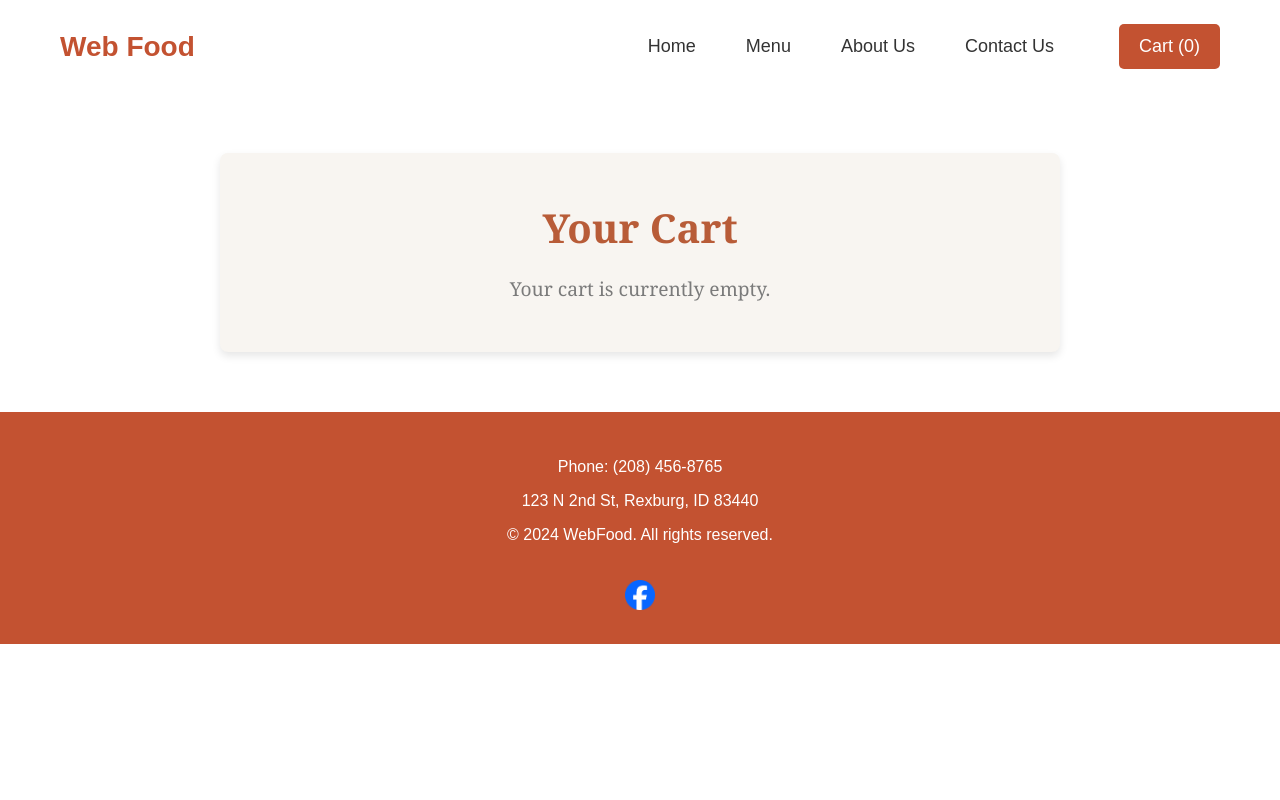
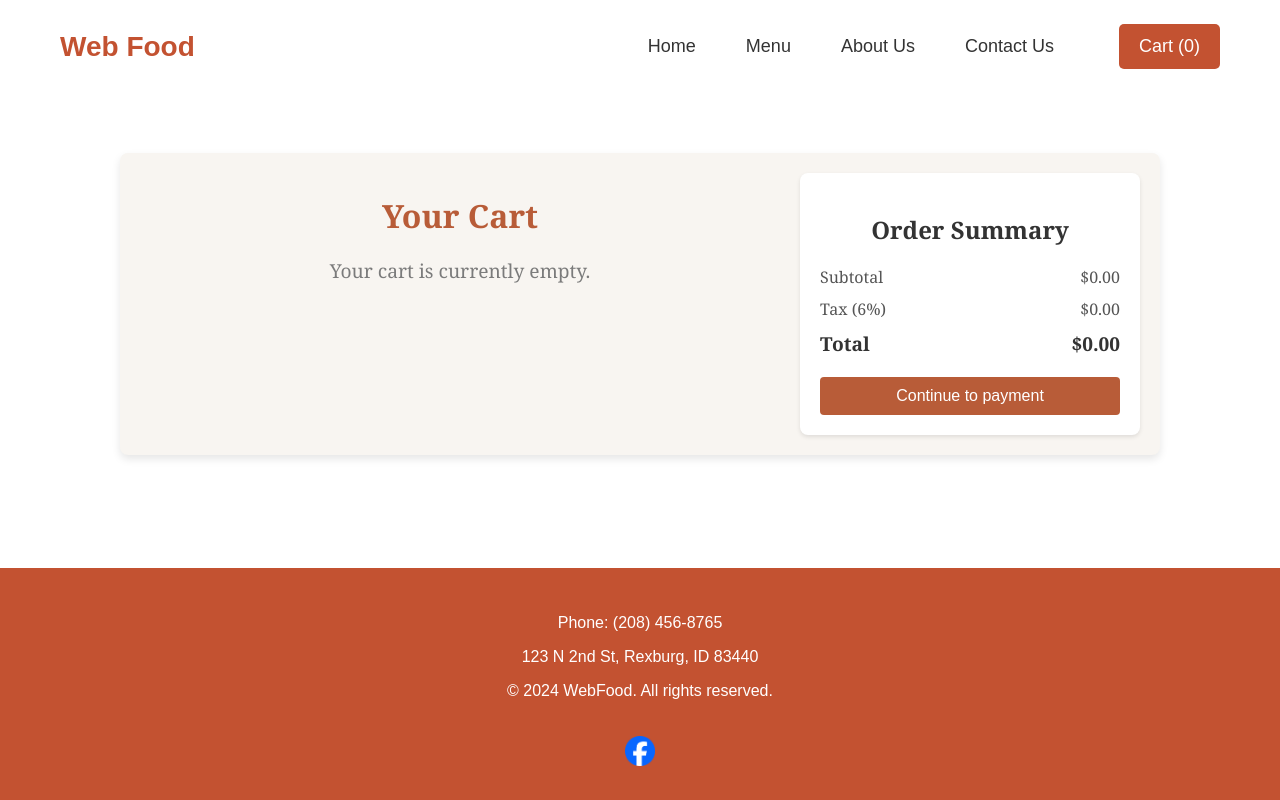
Before and after one commit to chrisglw/WebFood-frontend, a React (Create React App) app: page /cart in a window 1280 px wide. Built offline with nearby package versions, Linux system fonts and the light colour scheme.

Commit message:
Add prices, and quantity to menu. Cart now has an order summary

```diff
--- a/src/App.css
+++ b/src/App.css
@@ -5,6 +5,29 @@
 .App-logo {
   height: 40vmin;
   pointer-events: none;
+}
+
+
+html, body {
+  height: 100%;
+  margin: 0;
+}
+
+.App {
+  min-height: 100vh;
+  display: flex;
+  flex-direction: column;
+}
+
+.App-content {
+  flex: 1;
+}
+
+footer {
+  background-color: #282c34;
+  color: white;
+  padding: 1em;
+  text-align: center;
 }
 
 @media (prefers-reduced-motion: no-preference) {
--- a/src/App.js
+++ b/src/App.js
@@ -16,6 +16,7 @@ function App() {
     <Router>
       <div className="App">
         <NavBar cartItems={cartItems} />
+        <div className="App-content">
           <Routes>
             <Route path="/" element={<Home />} />
             <Route path="/menu" element={<Menu cartItems={cartItems} setCartItems={setCartItems} />} />
@@ -23,6 +24,7 @@ function App() {
             <Route path="/contact" element={<Contact />} />
             <Route path="/cart" element={<Cart cartItems={cartItems} setCartItems={setCartItems} />} />
           </Routes>
+        </div>
         <Footer />
       </div>
     </Router>
--- a/src/Pages/Cart/Cart.css
+++ b/src/Pages/Cart/Cart.css
@@ -1,7 +1,8 @@
-/* Cart.css */
-
 .cart-container {
-    max-width: 800px;
+    display: flex;
+    flex-wrap: wrap;
+    justify-content: space-between;
+    max-width: 1000px;
     margin: 0 auto;
     padding: 20px;
     font-family: 'Georgia', serif;
@@ -12,18 +13,20 @@
     margin-bottom: 60px;
 }
 
+.cart-items-section {
+    flex: 2;
+    margin-right: 20px;
+}
+
 .cart-title {
-    text-align: center;
-    font-size: 2.5em;
+    font-size: 2em;
     color: #b85c38;
     margin-bottom: 20px;
 }
 
 .cart-empty {
-    text-align: center;
     font-size: 1.2em;
     color: #7b7b7b;
-    margin-bottom: 30px;
 }
 
 .cart-list {
@@ -32,8 +35,6 @@
 }
 
 .cart-item {
-    font-size: 1.1em;
-    color: #333;
     display: flex;
     justify-content: space-between;
     align-items: center;
@@ -41,11 +42,33 @@
     border-bottom: 1px solid #e0dcd5;
 }
 
+.cart-item-info {
+    display: flex;
+    flex-direction: column;
+    align-items: flex-start;
+}
+
+.cart-item-name {
+    font-weight: bold;
+    margin-bottom: 3px;
+}
+
+.cart-item-price {
+    color: #b85c38;
+    font-size: 0.9em;
+}
+
+.cart-item-quantity {
+    display: flex;
+    flex-direction: column;
+    align-items: flex-end;
+}
+
 .remove-from-cart-button {
     background-color: #b85c38;
     color: #fff;
     border: none;
-    padding: 8px 12px;
+    padding: 6px 10px;
     cursor: pointer;
     border-radius: 4px;
     transition: background-color 0.3s ease;
@@ -55,44 +78,88 @@
     background-color: #a04f31;
 }
 
+.order-summary-section {
+    flex: 1;
+    background-color: #fff;
+    border-radius: 8px;
+    padding: 20px;
+    box-shadow: 0 2px 4px rgba(0, 0, 0, 0.1);
+    max-width: 300px;
+}
+
+.order-summary-title {
+    font-size: 1.5em;
+    margin-bottom: 20px;
+    color: #333;
+}
+
+.order-summary-details {
+    margin-bottom: 20px;
+}
+
+.order-summary-item {
+    display: flex;
+    justify-content: space-between;
+    margin-bottom: 10px;
+    font-size: 1em;
+    color: #555;
+}
+
+.order-summary-total {
+    display: flex;
+    justify-content: space-between;
+    font-weight: bold;
+    font-size: 1.2em;
+    color: #333;
+    margin-top: 10px;
+}
+
+.continue-to-payment-button {
+    background-color: #b85c38;
+    color: #fff;
+    border: none;
+    width: 100%;
+    padding: 10px;
+    cursor: pointer;
+    border-radius: 4px;
+    font-size: 1em;
+    transition: background-color 0.3s ease;
+}
+
+.continue-to-payment-button:hover {
+    background-color: #a04f31;
+}
+
 /* Responsive Styles */
 
 @media (max-width: 768px) {
     .cart-container {
-        padding: 15px;
+        flex-direction: column;
     }
 
-    .cart-title {
-        font-size: 2em;
+    .cart-items-section {
+        margin-right: 0;
+        margin-bottom: 20px;
     }
 
-    .cart-item {
-        font-size: 1em;
-    }
-
-    .remove-from-cart-button {
-        padding: 6px 10px;
+    .order-summary-section {
+        max-width: 100%;
     }
 }
 
 @media (max-width: 480px) {
-    .cart-container {
-        padding: 10px;
-    }
-
-    .cart-title {
-        font-size: 1.8em;
-    }
-
     .cart-item {
-        font-size: 0.9em;
         flex-direction: column;
         align-items: flex-start;
     }
 
-    .remove-from-cart-button {
+    .cart-item-quantity {
+        align-items: flex-start;
         margin-top: 10px;
-        padding: 5px 8px;
-        width: 100%;
+    }
+
+    .continue-to-payment-button {
+        font-size: 0.9em;
+        padding: 8px;
     }
 }
--- a/src/Pages/Cart/Cart.js
+++ b/src/Pages/Cart/Cart.js
@@ -1,15 +1,30 @@
-// Cart.js
 import React from 'react';
 import './Cart.css';
 
 function Cart({ cartItems, setCartItems }) {
-    const removeFromCart = (item) => {
-        const updatedCart = cartItems.filter(cartItem => cartItem !== item);
+    const removeFromCart = (itemToRemove) => {
+        const updatedCart = cartItems.filter(item => item.name !== itemToRemove.name);
         setCartItems(updatedCart);
+    };
+
+    const calculateSubtotal = () => {
+        return cartItems.reduce((total, item) => total + item.price * item.quantity, 0).toFixed(2);
+    };
+
+    const calculateTax = () => {
+        const subtotal = parseFloat(calculateSubtotal());
+        return (subtotal * 0.06).toFixed(2); // 6% tax
+    };
+
+    const calculateTotal = () => {
+        const subtotal = parseFloat(calculateSubtotal());
+        const tax = parseFloat(calculateTax());
+        return (subtotal + tax).toFixed(2);
     };
 
     return (
         <div className="cart-container">
+            <div className="cart-items-section">
                 <h1 className="cart-title">Your Cart</h1>
                 {cartItems.length === 0 ? (
                     <p className="cart-empty">Your cart is currently empty.</p>
@@ -17,13 +32,43 @@ function Cart({ cartItems, setCartItems }) {
                     <ul className="cart-list">
                         {cartItems.map((item, index) => (
                             <li key={index} className="cart-item">
-                            {item}
-                            <button className="remove-from-cart-button" onClick={() => removeFromCart(item)}>Remove</button>
+                                <div className="cart-item-info">
+                                    <span className="cart-item-name">{item.name}</span>
+                                    <span className="cart-item-price">${item.price.toFixed(2)}</span>
+                                </div>
+                                <div className="cart-item-quantity">
+                                    <span>Quantity: {item.quantity}</span>
+                                    <button
+                                        className="remove-from-cart-button"
+                                        onClick={() => removeFromCart(item)}
+                                    >
+                                        Remove
+                                    </button>
+                                </div>
                             </li>
                         ))}
                     </ul>
                 )}
             </div>
+            <div className="order-summary-section">
+                <h2 className="order-summary-title">Order Summary</h2>
+                <div className="order-summary-details">
+                    <div className="order-summary-item">
+                        <span>Subtotal</span>
+                        <span>${calculateSubtotal()}</span>
+                    </div>
+                    <div className="order-summary-item">
+                        <span>Tax (6%)</span>
+                        <span>${calculateTax()}</span>
+                    </div>
+                    <div className="order-summary-total">
+                        <span>Total</span>
+                        <span>${calculateTotal()}</span>
+                    </div>
+                </div>
+                <button className="continue-to-payment-button">Continue to payment</button>
+            </div>
+        </div>
     );
 }
 
--- a/src/Pages/Menu/Menu.js
+++ b/src/Pages/Menu/Menu.js
@@ -5,22 +5,53 @@ function Menu({ cartItems, setCartItems }) {
     const [notification, setNotification] = useState('');
 
     const menuItems = [
-        { category: 'Appetizers', items: ['Bruschetta', 'Caprese Salad', 'Garlic Bread'] },
-        { category: 'Pasta', items: ['Spaghetti Carbonara', 'Fettuccine Alfredo', 'Penne Arrabbiata'] },
-        { category: 'Pizza', items: ['Margherita', 'Quattro Stagioni', 'Pepperoni'] },
-        { category: 'Dessert', items: ['Tiramisu', 'Panna Cotta', 'Cannoli'] }
+        {
+            category: 'Appetizers', items: [
+                { name: 'Bruschetta', price: 5.99 },
+                { name: 'Caprese Salad', price: 6.99 },
+                { name: 'Garlic Bread', price: 4.99 }
+            ]
+        },
+        {
+            category: 'Pasta', items: [
+                { name: 'Spaghetti Carbonara', price: 10.99 },
+                { name: 'Fettuccine Alfredo', price: 11.99 },
+                { name: 'Penne Arrabbiata', price: 9.99 }
+            ]
+        },
+        {
+            category: 'Pizza', items: [
+                { name: 'Margherita', price: 8.99 },
+                { name: 'Quattro Stagioni', price: 12.99 },
+                { name: 'Pepperoni', price: 10.99 }
+            ]
+        },
+        {
+            category: 'Dessert', items: [
+                { name: 'Tiramisu', price: 6.99 },
+                { name: 'Panna Cotta', price: 5.99 },
+                { name: 'Cannoli', price: 4.99 }
+            ]
+        }
     ];
 
+    const [quantities, setQuantities] = useState({});
+
+    const handleQuantityChange = (item, quantity) => {
+        setQuantities({ ...quantities, [item]: quantity });
+    };
+
     const addToCart = (item) => {
-        setCartItems([...cartItems, item]);
-        showNotification(`${item} added to cart!`);
+        const quantity = quantities[item.name] || 1; // Default to 1 if no quantity selected
+        setCartItems([...cartItems, { ...item, quantity }]);
+        showNotification(`${item.name} (x${quantity}) added to cart!`);
     };
 
     const showNotification = (message) => {
         setNotification(message);
         setTimeout(() => {
             setNotification('');
-        }, 3000); // Notification will disappear after 3 seconds
+        }, 3000);
     };
 
     return (
@@ -28,7 +59,6 @@ function Menu({ cartItems, setCartItems }) {
             <h1 className="menu-title">Menu</h1>
             <p className="menu-subtitle">Check out our delicious menu!</p>
 
-            {/* Notification Message */}
             {notification && <div className="notification">{notification}</div>}
 
             {menuItems.map((section, index) => (
@@ -37,8 +67,19 @@ function Menu({ cartItems, setCartItems }) {
                     <ul className="menu-list">
                         {section.items.map((item, idx) => (
                             <li key={idx} className="menu-item">
-                                {item}
-                                <button className="add-to-cart-button" onClick={() => addToCart(item)}>Add to Cart</button>
+                                <span className="menu-item-name">{item.name} - ${item.price.toFixed(2)}</span>
+                                <div className="menu-item-actions">
+                                    <input
+                                        type="number"
+                                        min="1"
+                                        value={quantities[item.name] || 1}
+                                        onChange={(e) => handleQuantityChange(item.name, parseInt(e.target.value))}
+                                        className="quantity-input"
+                                    />
+                                    <button className="add-to-cart-button" onClick={() => addToCart(item)}>
+                                        Add to Cart
+                                    </button>
+                                </div>
                             </li>
                         ))}
                     </ul>
```
Also changed, not shown: src/Pages/Menu/Menu.css (+42 -4 lines). Lines whose indentation alone changed are shown as unchanged.
